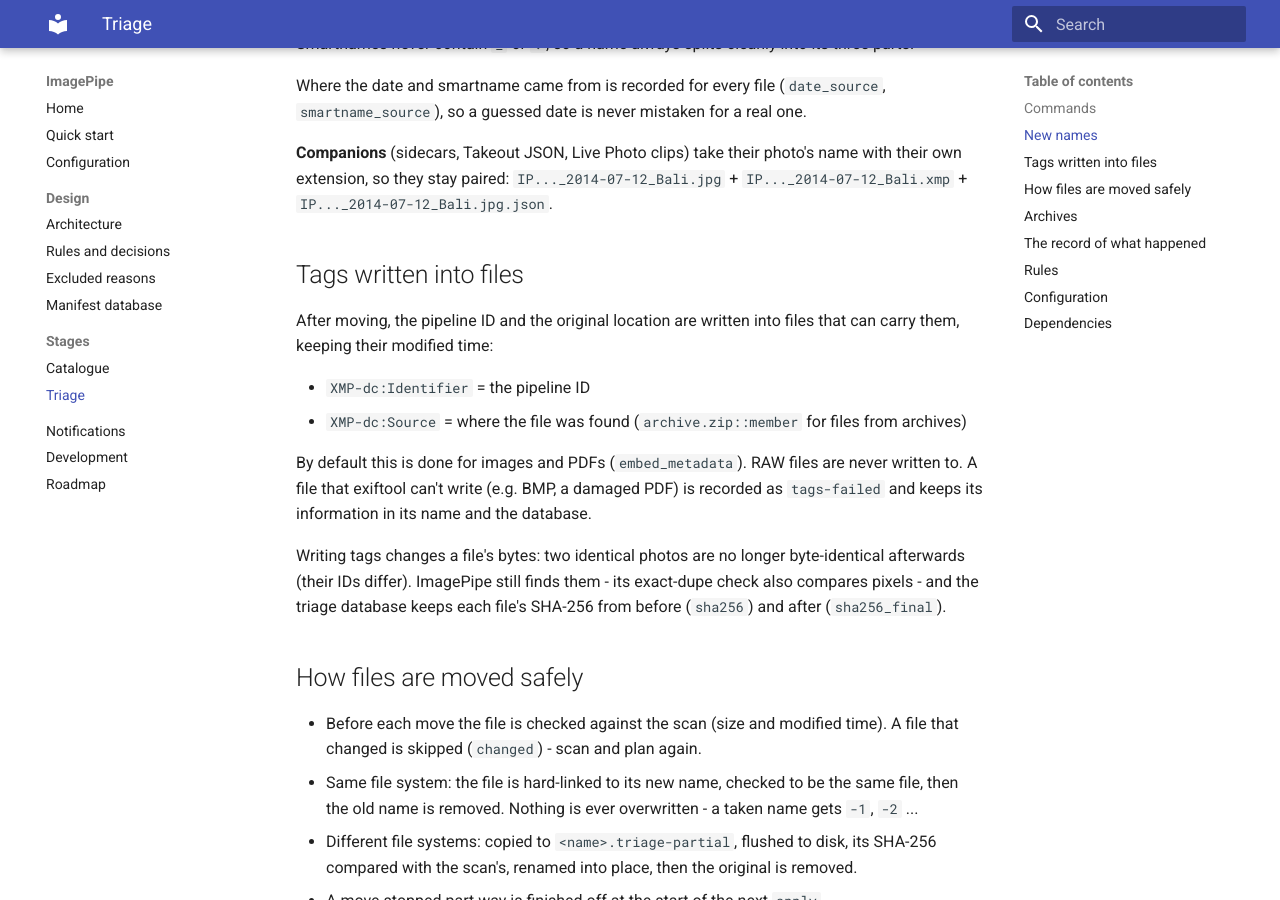
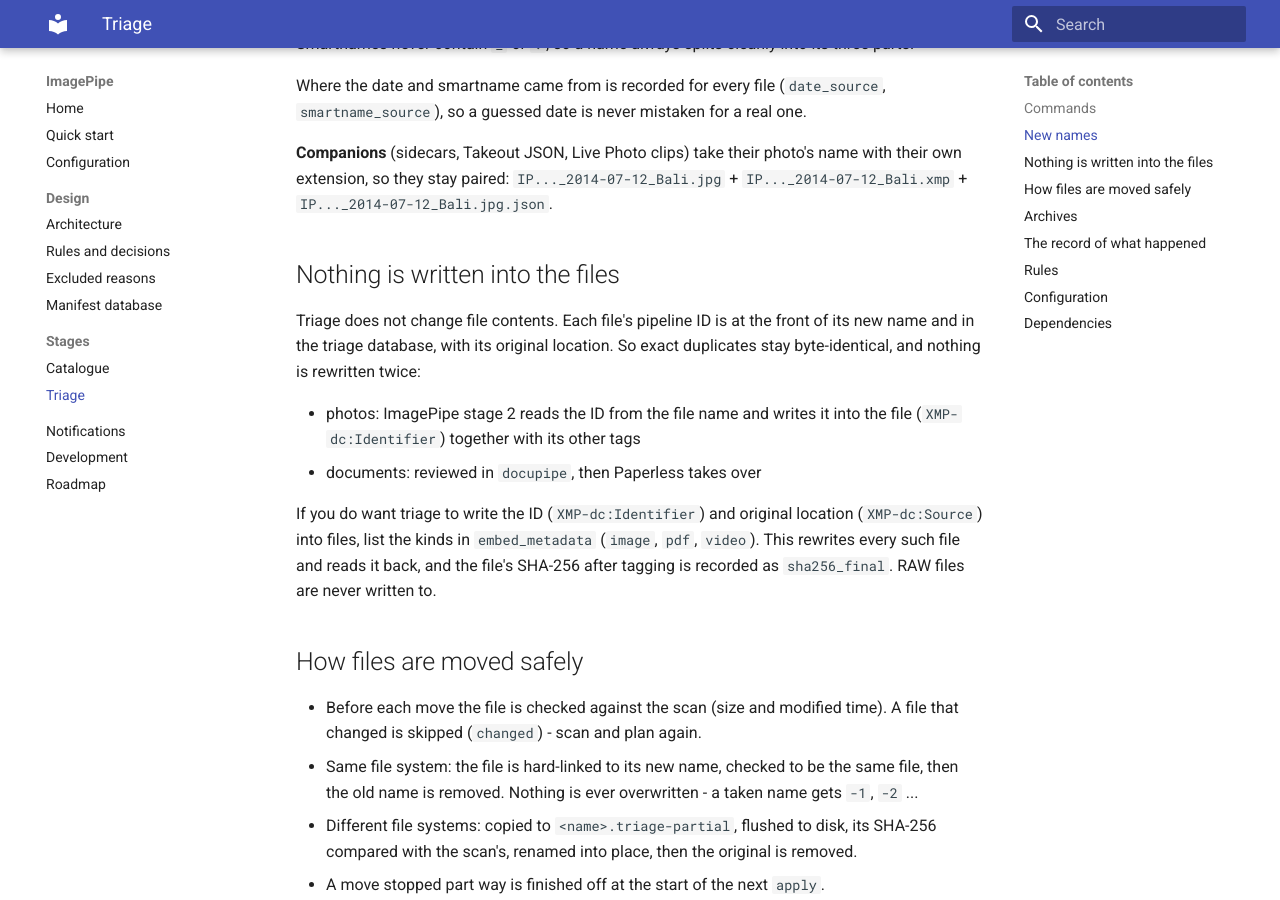
Before and after one commit to jjames4017/imagepipe, an MkDocs documentation site: the page built from docs/stages/triage.md, in a window 1280 px wide and 900 px high, scrolled down 1933 px. Built offline with MkDocs 1.6.1 and Material for MkDocs 9.7.7, drawn with Linux system fonts in a browser that asks for light colours; some of the changed text lies outside the part shown.

Commit message:
Triage: don't write tags into files by default
The ID stays in the file name and the triage database; ImagePipe stage 2
reads it from the name and writes it into the photo with its other tags,
so files are rewritten once and exact duplicates stay byte-identical.
embed_metadata now defaults to [] and the design docs say stage 2 checks
the <ID>_ name prefix.

Co-Authored-By: Claude Opus 5.5 <noreply@anthropic.com>
Claude-Session: https://claude.ai/code/session_01C6F958AkBs7aensN5NFgeD

```diff
--- a/config.example.yml
+++ b/config.example.yml
@@ -55,7 +55,8 @@ triage:
     quarantine: /wolf-pool/vault/quarantine   # quarantine/<reason>/: unknown-type, corrupt, encrypted, archive-failed, zero-byte, system-junk
   workers: 8                                  # parallel readers during scan
   verify: auto                                # auto: inode check for same-disk moves, SHA-256 for copies | hash: always SHA-256
-  embed_metadata: [image, pdf]                # write the ID + original location into these kinds (image, pdf, video)
+  embed_metadata: []                          # off: files are not rewritten; the ID is in the name and the database.
+                                              # ImagePipe stage 2 writes it into each photo. Can list image, pdf, video
   reverse_geocode: true                       # turn GPS into a place name for the smartname (offline)
   day_first: true                             # 03-04-2015 in a name means 3 April
   live_photo_max_bytes: 20MB                  # a video this size or smaller beside a same-named photo travels with it
--- a/docs/stages/triage.md
+++ b/docs/stages/triage.md
@@ -74,23 +74,21 @@ real one.
 name with their own extension, so they stay paired:
 `IP..._2014-07-12_Bali.jpg` + `IP..._2014-07-12_Bali.xmp` + `IP..._2014-07-12_Bali.jpg.json`.
 
-## Tags written into files
+## Nothing is written into the files
 
-After moving, the pipeline ID and the original location are written into files
-that can carry them, keeping their modified time:
+Triage does not change file contents. Each file's pipeline ID is at the front
+of its new name and in the triage database, with its original location. So
+exact duplicates stay byte-identical, and nothing is rewritten twice:
 
-- `XMP-dc:Identifier` = the pipeline ID
-- `XMP-dc:Source` = where the file was found (`archive.zip::member` for files from archives)
+- photos: ImagePipe stage 2 reads the ID from the file name and writes it into
+  the file (`XMP-dc:Identifier`) together with its other tags
+- documents: reviewed in `docupipe`, then Paperless takes over
 
-By default this is done for images and PDFs (`embed_metadata`). RAW files are
-never written to. A file that exiftool can't write (e.g. BMP, a damaged PDF) is
-recorded as `tags-failed` and keeps its information in its name and the
-database.
-
-Writing tags changes a file's bytes: two identical photos are no longer
-byte-identical afterwards (their IDs differ). ImagePipe still finds them -
-its exact-dupe check also compares pixels - and the triage database keeps each
-file's SHA-256 from before (`sha256`) and after (`sha256_final`).
+If you do want triage to write the ID (`XMP-dc:Identifier`) and original
+location (`XMP-dc:Source`) into files, list the kinds in `embed_metadata`
+(`image`, `pdf`, `video`). This rewrites every such file and reads it back, and
+the file's SHA-256 after tagging is recorded as `sha256_final`. RAW files are
+never written to.
 
 ## How files are moved safely
 
@@ -199,7 +197,7 @@ Destinations, `work_dir` and sources must not sit inside each other.
 All are in the Docker image:
 
 - Python 3.11+, Pillow, PyYAML (required)
-- exiftool - dates/GPS from RAW, video, audio and PDF; writing tags
+- exiftool - dates/GPS from RAW, video, audio and PDF (and writing tags, if turned on)
 - 7-Zip (`7zz` or `7z`) - `.7z`, `.rar`, `.cab`
 - `reverse_geocoder` (`pip install imagepipe[triage]`) - offline GPS to place name
 - `pillow-heif` - HEIC photos
```
Also changed, not shown: other parts of docs/stages/triage.md (+1 -1 lines), docs/architecture.md (+1 -1 lines), docs/design.md (+8 -5 lines), 2 other files.
